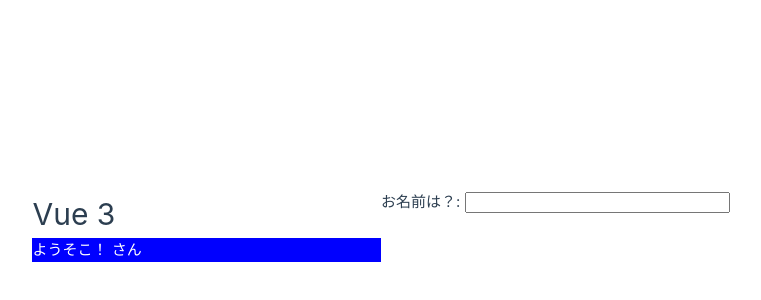
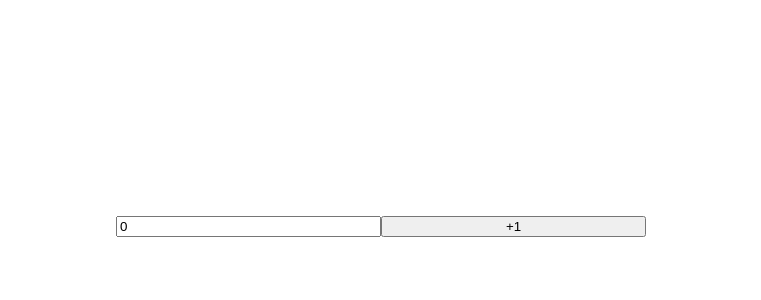
Before and after one commit to satone1525/Practice_Vue, a Vue app in the folder vue_practice/: page / in a window 1280 px wide. Shown: the part 174-474 px from the top of the page, without its empty margins (259-1020 px from the left). Built offline with nearby package versions, Linux system fonts and the light colour scheme.

Commit message:
no message

```diff
--- a/vue_practice/src/App.vue
+++ b/vue_practice/src/App.vue
@@ -1,21 +1,32 @@
 <script setup>
-import { ref, computed } from 'vue'
+import { ref } from 'vue'
+const number = ref(0)
+const add = () => {
+  number.value++
+}
+</script>
+<template>
+<input type="text" size="30" v-model="number">
+<button @click="add()"> +1 </button>
+</template>
 
-/*
-const answer = computed(() => {
-  return 123 + 456
-})
-*/
+<!--　省略形　メモ
+・v-bind → :
+・v-on → @
+-->
 
-const message = computed(() =>{
-  return 'ようそこ！ <strong>'+myname.value+'</strong>さん'
-})
-const welcomeColor = 'blue'
-const myname = ref('')
-</script>
+<!-- template をコメントアウト 2つ目の動画終了 -->
+<!--
+<template>
+  <h1>Vue 3</h1>
+  ...
+</template>
+-->
 
-<template>
-<h1>Vue 3</h1>
-<p>お名前は？: <input type="text" size="30" v-model="myname"></p>
-<p v-html="message" :style="{ 'background-color':welcomeColor, 'color':'white' }"></p>
-</template>
+<!-- script をコメントアウト 2つ目の動画終了時にはここがscript setupだった-->
+<!--
+// import { ref, computed } from 'vue'
+// const myname = ref('')
+// const message = computed(() => 'ようそこ！ <strong>' + myname.value + '</strong>さん')
+// ...
+-->
```
